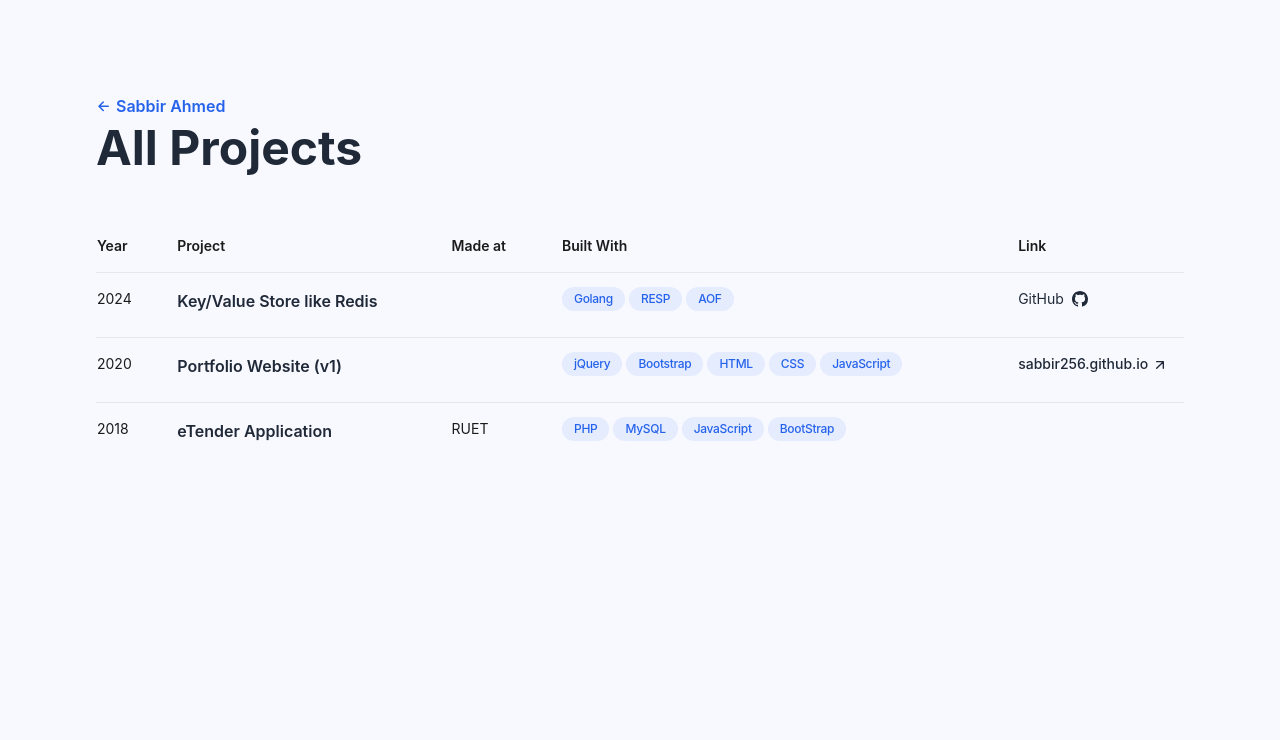
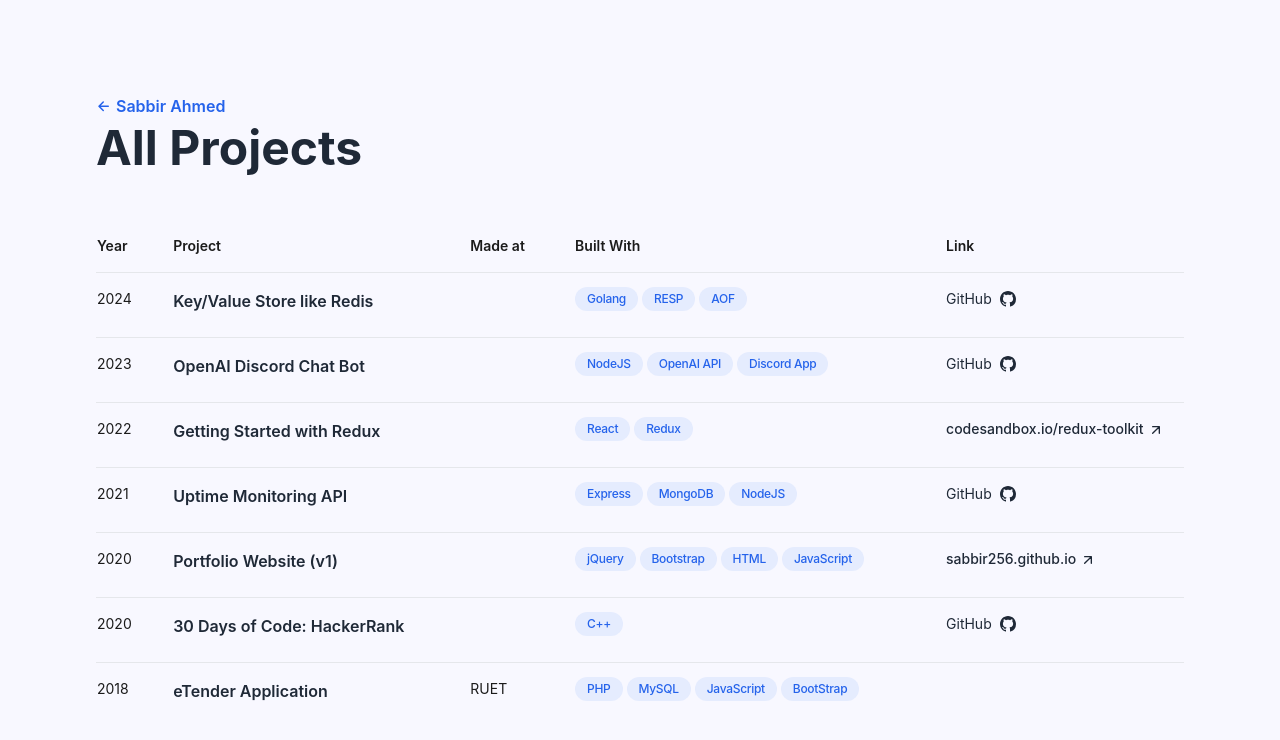
Before and after one commit to Sabbir256/sabbir256.github.io, a React (Vite) app: page /portfolio/archive in a window 1280 px wide. Shown: the top 740 px of the page. Built offline with nearby package versions, Linux system fonts and the light colour scheme.

Commit message:
update projects

```diff
--- a/src/pages/ArchivePage.tsx
+++ b/src/pages/ArchivePage.tsx
@@ -41,10 +41,36 @@
             github="https://github.com/Sabbir256/fastdb"
           />
           <TableRow
+            year="2023"
+            title="OpenAI Discord Chat Bot"
+            github="https://github.com/Sabbir256/GPT-3.5"
+            builtWith={["NodeJS", "OpenAI API", "Discord App"]}
+          />
+          <TableRow
+            year="2022"
+            title="Getting Started with Redux"
+            url="https://codesandbox.io/p/sandbox/redux-toolkit-q0qcyp"
+            builtWith={["React", "Redux"]}
+            viewUrl="codesandbox.io/redux-toolkit"
+          />
+          <TableRow
+            year="2021"
+            title="Uptime Monitoring API"
+            github="https://github.com/Sabbir256/uptime-monitoring-application"
+            builtWith={["Express", "MongoDB", "NodeJS"]}
+          />
+          <TableRow
             year="2020"
             title="Portfolio Website (v1)"
-            builtWith={["jQuery", "Bootstrap", "HTML", "CSS", "JavaScript"]}
+            builtWith={["jQuery", "Bootstrap", "HTML", "JavaScript"]}
             url="https://sabbir256.github.io"
+            viewUrl="sabbir256.github.io"
+          />
+          <TableRow
+            year="2020"
+            title="30 Days of Code: HackerRank"
+            github="https://github.com/Sabbir256/30-days-of-code"
+            builtWith={["C++"]}
           />
           <TableRow
             year="2018"
@@ -62,8 +88,9 @@
   year: string;
   title: string;
   madeAt?: string;
-  builtWith: string[];
+  builtWith?: string[];
   url?: string;
+  viewUrl?: string;
   github?: string;
 };
 
@@ -73,6 +100,7 @@
   madeAt,
   builtWith,
   url,
+  viewUrl,
   github,
 }: TableRowProps) {
   return (
@@ -91,7 +119,8 @@
       </td>
       <td className="py-4 pr-4 align-top text-sm hidden lg:table-cell">
         <ul className="flex flex-wrap -translate-y-1.5">
-          {builtWith.map((name, idx) => (
+          {builtWith &&
+            builtWith.map((name, idx) => (
               <li className="my-1 mr-1" key={idx + name}>
                 <div className="bg-blue-500/10 rounded-full px-3 py-1 text-xs text-blue-600 tracking-tight font-medium">
                   {name}
@@ -101,7 +130,7 @@
         </ul>
       </td>
       <td className="py-4 text-sm font-medium text-gray-800 align-top hidden sm:table-cell">
-        {url && <Title title={url.split("://")[1]} url={url} />}
+        {url && viewUrl && <Title title={viewUrl} url={url} />}
         {github && (
           <a
             href={github}
```
Lines whose indentation alone changed are shown as unchanged.
